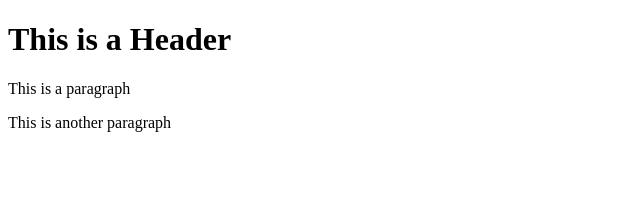
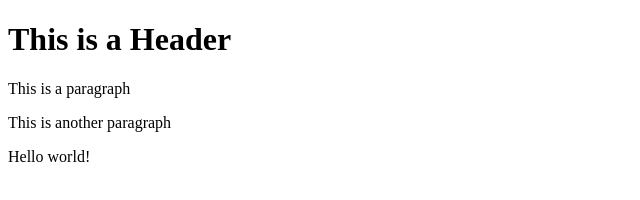
Before and after one commit to KongJudy/git-test, a website: page index.html in a window 1280 px wide. Shown: the whole page, without its empty margins (0-640 px from the left). Drawn offline with Linux system fonts and the light colour scheme.

Commit message:
Using NPM

```diff
--- a/index.html
+++ b/index.html
@@ -5,6 +5,7 @@
     <h1>This is a Header</h1>
     <p>This is a paragraph</p>
     <p>This is another paragraph</p>
+    <p>Hello world!</p>
 </body>
 
 </html>
```
Also changed, not shown: package.json (added, +19 -0 lines), 2 other files.
